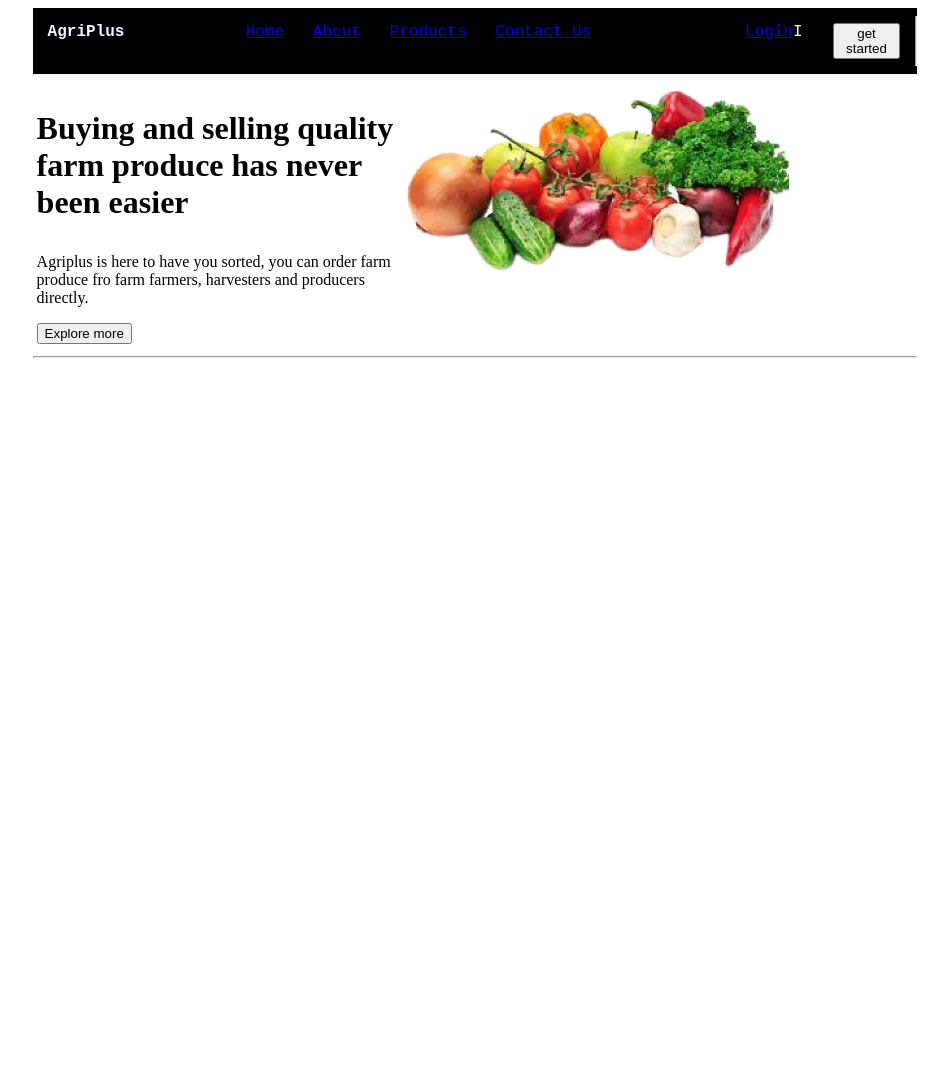
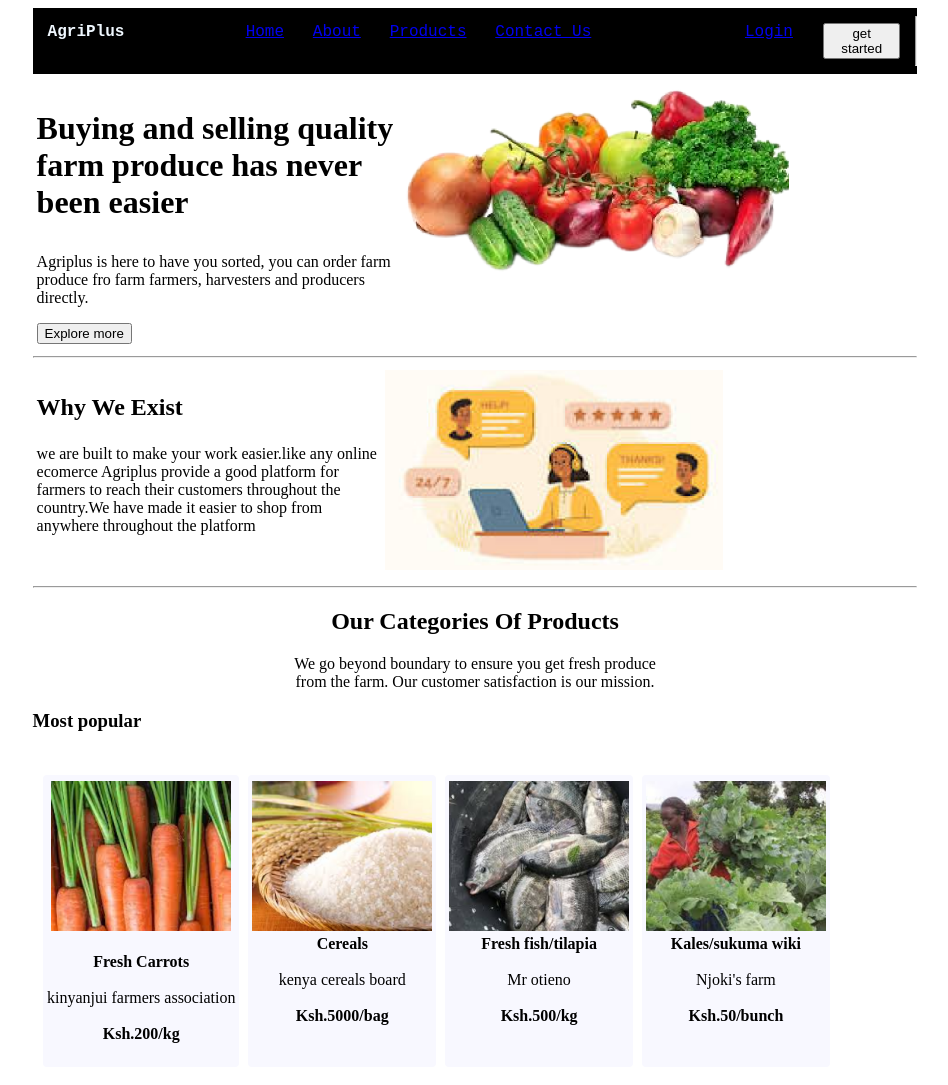
Before and after one commit to ronnykipkirui/agri-plus-website, a plain HTML site: page index.html in a window 1280 px wide. Shown: the whole page, without its empty margins (165-1113 px from the left). Before the commit the page ends 800 px from the top, so only its background shows below. Drawn offline with Linux system fonts and the light colour scheme.

Commit message:
add html changes

```diff
--- a/index.html
+++ b/index.html
@@ -33,7 +33,7 @@
                         <a href="#contat_us">Contact Us</a>&nbsp&nbsp&nbsp&nbsp&nbsp&nbsp
                         &nbsp&nbsp&nbsp&nbsp&nbsp&nbsp&nbsp&nbsp&nbsp
                         <a href="#login">Login</a>
-                        I
+
                     </div>
 
                 </div>
@@ -73,6 +73,92 @@
 
         </div>
         <hr>
+        <div class="outer_wrapper">
+
+
+            <div class="left">
+                <div class="item">
+                    <h2>
+                        <p><b>Why We Exist<br> </b></p>
+                    </h2>
+                    <p> we are built to make your work easier.like any online<br>
+                        ecomerce Agriplus provide a good platform for<br>
+                        farmers to reach their customers throughout the <br>
+                        country.We have made it easier to shop from<br>
+                        anywhere throughout the platform
+                    </p>
+
+                </div>
+
+            </div>
+
+            <div class="right">
+                <div class="item pic">
+                    <img class="image1" height="200px" width="100%" src="aserts/images/image 3.png">
+                </div>
+
+            </div>
+
+        </div>
+        <hr>
+        <div>
+
+
+        </div>
+        <center>
+            <h2>Our Categories Of Products</h2>
+        </center>
+        <center>
+
+                <p>We go beyond boundary to ensure you get fresh produce<br>
+                from the farm. Our customer satisfaction is our mission.</p>
+
+        </center>
+        <h3>Most popular</h3>
+        <div class="data">
+
+            <div class="each_data">
+                <p>
+                    <center> <img class="image1" height="150px" src="aserts/images/Rectangle 5.png"></center><br>
+                   <center><b>Fresh Carrots</b></center><br>
+                    <center>kinyanjui farmers association</center><br>
+                    <center><b>Ksh.200/kg</b></center><br>
+                </p>
+
+            </div>
+            <div class="each_data">
+                <p>
+                    <center><img height="150px" src="aserts/images/Rectangle 7.png" </center><br>
+                   <center><b>Cereals</b></center><br>
+                    <center>kenya cereals board</center><br>
+                    <center><b>Ksh.5000/bag</b></center><br>
+                </p>
+
+            </div>
+            <div class="each_data">
+                <p>
+                    <center><img height="150px" src="aserts/images/fish.png" </center><br>
+                   <center><b>Fresh fish/tilapia</b></center><br>
+                    <center>Mr otieno</center><br>
+                    <center><b>Ksh.500/kg</b></center><br>
+                </p>
+
+            </div>
+
+            <div class="each_data">
+                <p>
+                    <center><img height="150px" src="aserts/images/image 6.png" </center><br>
+                   <center><b>Kales/sukuma wiki</b></center><br>
+                    <center>Njoki's farm</center><br>
+                    <center><b>Ksh.50/bunch</b></center><br>
+                </p>
+
+            </div>
+
+
+
+
+            </div>
 
 </body>
 
```
